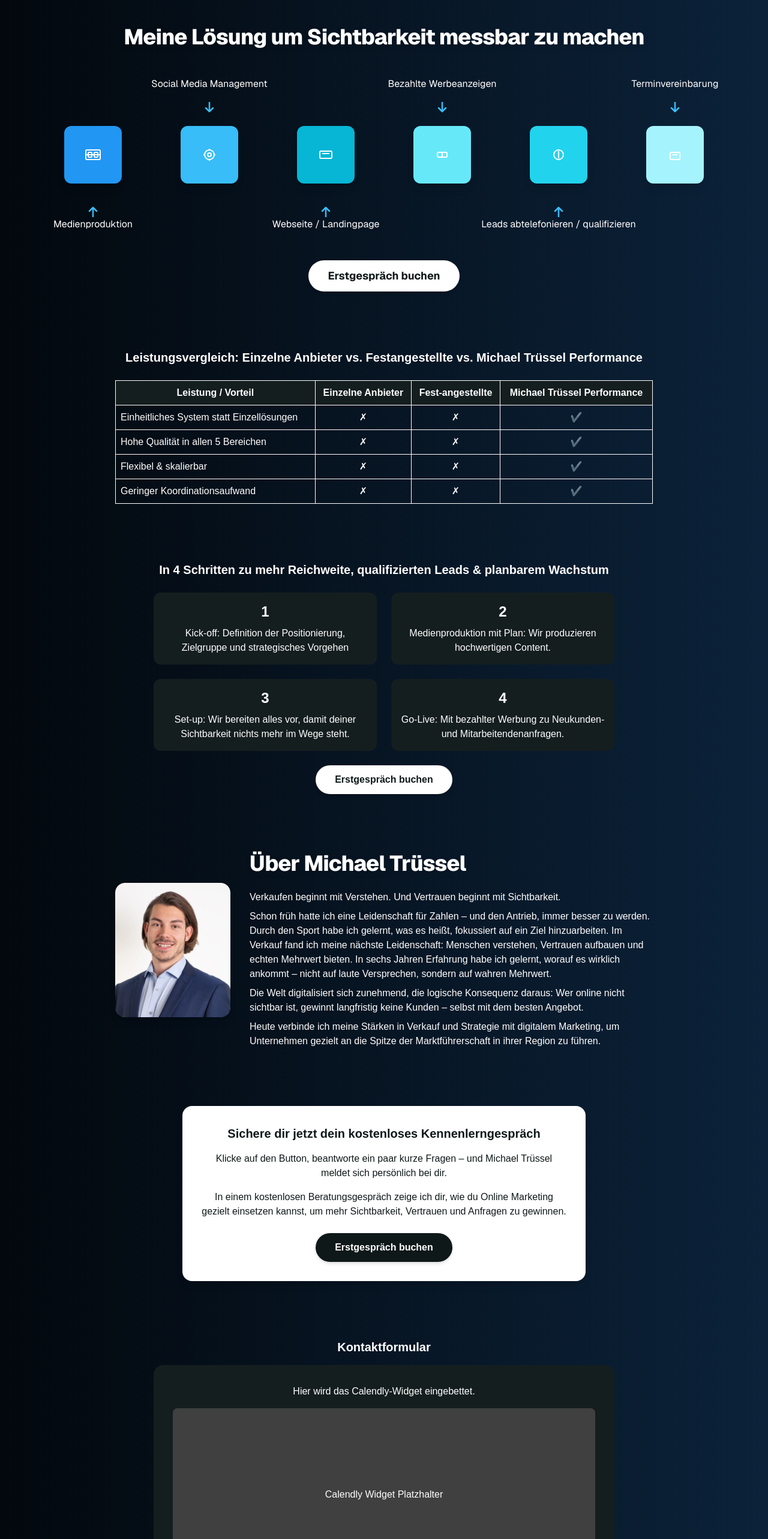
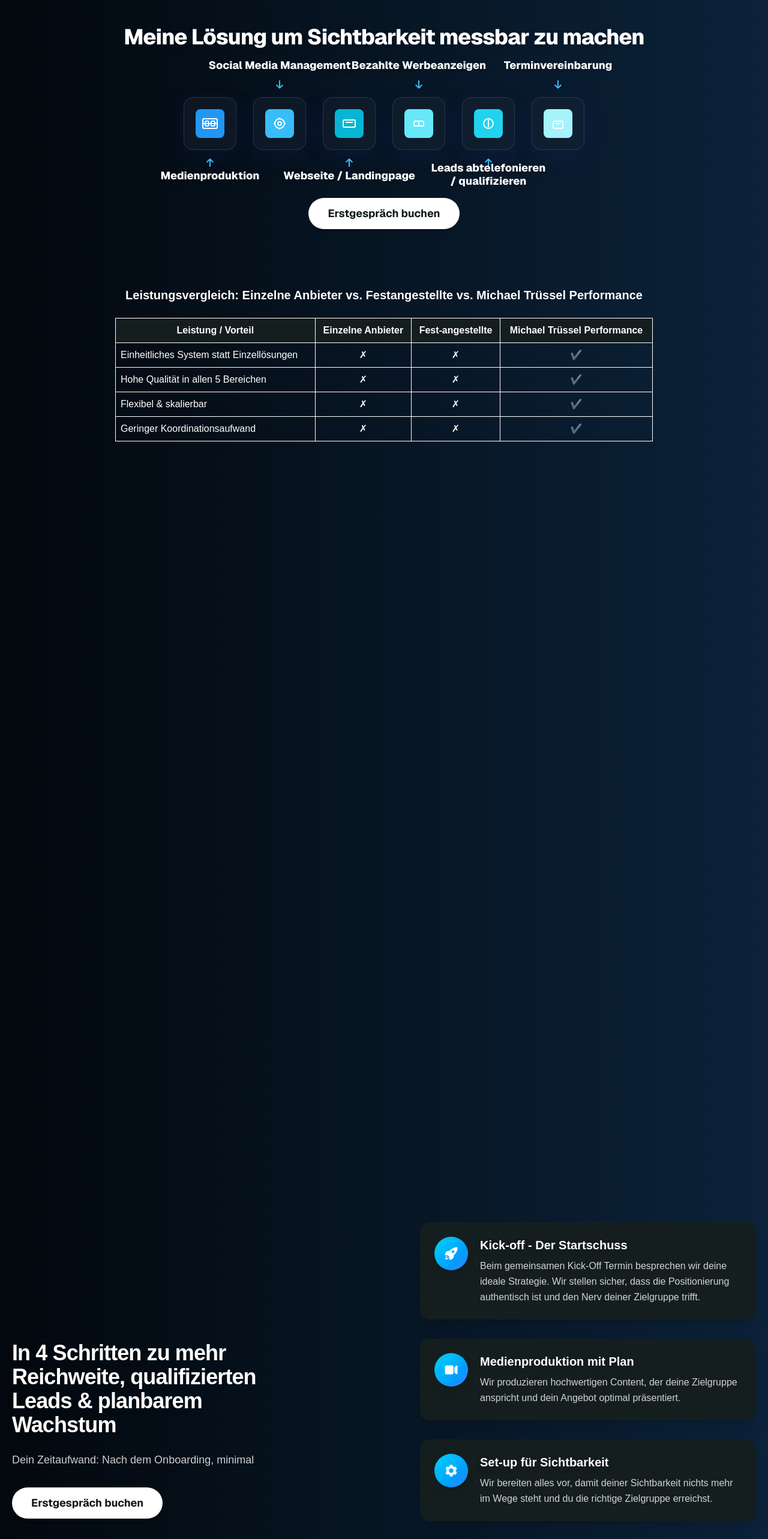
Before and after one commit to MT-Pages/MT-performance-Homepage, a Next.js app in the folder project/: page / in a window 1280 px wide. Shown: the part 1980-4546 px from the top of the page at 60% size. Built offline with nearby package versions, Linux system fonts and the light colour scheme.

Commit message:
Enhance: Update animations and styles in global CSS; implement new StepsSection component with scroll-triggered visibility for steps, improving user engagement and visual appeal.

```diff
--- a/project/src/app/globals.css
+++ b/project/src/app/globals.css
@@ -31,19 +31,12 @@ body {
 }
 
 /* Custom animations */
-@keyframes fadeInUp {
-  from {
-    opacity: 0;
-    transform: translateY(20px);
-  }
-  to {
-    opacity: 1;
-    transform: translateY(0);
-  }
+@keyframes fade-in-up {
+  from { opacity: 0; transform: translateY(32px); }
+  to { opacity: 1; transform: translateY(0); }
 }
-
 .animate-fade-in-up {
-  animation: fadeInUp 0.6s ease-out forwards;
+  animation: fade-in-up 0.7s cubic-bezier(0.22, 1, 0.36, 1) both;
 }
 
 .animation-delay-200 {
@@ -78,3 +71,104 @@ body {
 .border-gold {
   border-color: #d4af37;
 }
+
+@keyframes bounce-arrow {
+  0%, 100% { transform: translateY(0); }
+  50% { transform: translateY(10px); }
+}
+.animate-bounce-arrow {
+  animation: bounce-arrow 1.2s infinite;
+}
+
+/* Glasmorphism Utility */
+.glasmorphism {
+  background: rgba(30, 41, 59, 0.35); /* dunkles, leicht transparentes Overlay */
+  box-shadow: 0 8px 32px 0 rgba(31, 38, 135, 0.18);
+  backdrop-filter: blur(8px);
+  -webkit-backdrop-filter: blur(8px);
+  border-radius: 1rem;
+  border: 1px solid rgba(255, 255, 255, 0.12);
+}
+
+/* Scroll Animations für Steps Section */
+.steps-section {
+  position: relative;
+  z-index: 1;
+  scroll-behavior: smooth;
+}
+
+.steps-container {
+  position: sticky;
+  top: 0;
+  height: 100vh;
+  display: flex;
+  flex-direction: column;
+  justify-content: center;
+  align-items: center;
+  overflow: hidden;
+}
+
+.step-card {
+  opacity: 0;
+  transform: translateY(40px);
+  transition: opacity 0.6s ease, transform 0.6s ease;
+}
+
+.step-card.visible {
+  opacity: 1;
+  transform: translateY(0);
+}
+
+.spacer {
+  height: 150vh; /* Längerer Abstand zum Triggern der Animation */
+}
+
+.steps-heading-container {
+  position: absolute;
+  left: 0;
+  top: 50%;
+  transform: translateY(-50%);
+  width: 100%;
+  max-width: 500px;
+  text-align: left;
+  padding: 0 20px;
+  z-index: 10;
+}
+
+.steps-content-container {
+  position: absolute;
+  right: 0;
+  top: 50%;
+  transform: translateY(-50%);
+  width: 100%;
+  max-width: 600px;
+  padding: 0 20px;
+}
+
+@media (max-width: 1200px) {
+  .steps-heading-container,
+  .steps-content-container {
+    position: relative;
+    top: auto;
+    transform: none;
+    left: auto;
+    right: auto;
+    max-width: 100%;
+    margin: 0 auto;
+  }
+
+  .steps-heading-container {
+    margin-bottom: 3rem;
+    text-align: center;
+  }
+
+  .spacer {
+    height: 100vh;
+  }
+}
+
+@media (max-width: 768px) {
+  .spacer {
+    height: 80vh;
+  }
+}
--- a/project/src/components/SolutionSection.tsx
+++ b/project/src/components/SolutionSection.tsx
@@ -35,7 +35,7 @@ const steps = [
     titlePosition: 'top',
   },
   {
-    title: 'Leads abtelefonieren / qualifizieren',
+    title: 'Leads abtelefonieren\n/ qualifizieren',
     icon: (
       <svg width="48" height="48" viewBox="0 0 48 48" fill="none"><rect width="48" height="48" rx="8" fill="#22D3EE"/><g stroke="#fff" strokeWidth="2"><path d="M24 18v12"/><circle cx="24" cy="24" r="8"/></g></svg>
     ),
@@ -54,7 +54,7 @@ const steps = [
 
 function Arrow({ up, className }: { up?: boolean; className?: string }) {
   return (
-    <svg width="24" height="20" viewBox="0 0 24 20" fill="none" className={`animate-bounce-arrow ${className || ''}`.trim()}>
+    <svg width="24" height="20" viewBox="0 0 24 20" fill="none" className={className || ''}>
       <path d={up ? "M12 20V4M12 4l-6 6M12 4l6 6" : "M12 0v16M12 16l-6-6M12 16l6-6"} stroke="#38BDF8" strokeWidth="2.5" strokeLinecap="round" strokeLinejoin="round" />
     </svg>
   );
@@ -66,31 +66,51 @@ export default function SolutionSection() {
       <div className="max-w-6xl mx-auto text-center">
         <SectionTitle>Meine Lösung um Sichtbarkeit messbar zu machen</SectionTitle>
         <div className="w-full">
-          <div className="flex flex-row flex-wrap items-center justify-center gap-10 md:gap-16 mx-auto mt-32 mb-32 px-2">
+          <div className="flex flex-row flex-wrap items-center justify-center gap-2 md:gap-4 mx-auto mt-20 mb-20 px-2">
             {steps.map((step, i) => (
-              <div className="relative flex flex-col items-center w-[110px] md:w-[130px] flex-shrink-0" key={step.title}>
+              <div className="relative flex flex-col items-center w-[90px] md:w-[100px] flex-shrink-0" key={step.title}>
                 {step.titlePosition === 'top' && (
                   <>
-                    <div className="absolute -top-20 left-1/2 -translate-x-1/2 w-max text-white text-sm md:text-base font-sans text-center leading-tight min-h-[38px]">{step.title}</div>
-                    <div className="absolute -top-10 left-1/2 -translate-x-1/2"><Arrow up={false} /></div>
+                    <div className="absolute -top-16 left-1/2 -translate-x-1/2 w-max text-white text-base md:text-lg font-extrabold font-sans text-center leading-tight min-h-[32px] drop-shadow-lg">
+                      {step.title.split('\n').map((line, idx) => (
+                        <React.Fragment key={idx}>
+                          {line}
+                          {idx < step.title.split('\n').length - 1 && <br />}
+                        </React.Fragment>
+                      ))}
+                    </div>
+                    <div className="absolute -top-7 left-1/2 -translate-x-1/2"><Arrow up={false} className="w-5 h-4 static-arrow" /></div>
                   </>
                 )}
-                <div className={`rounded-xl ${step.color} flex items-center justify-center w-[80px] h-[80px] md:w-[96px] md:h-[96px] shadow-lg transition-all duration-300 hover:scale-110 hover:shadow-2xl cursor-pointer group`}>
-                  <div className="transition-transform duration-300 group-hover:scale-110">
+                <div
+                  className={`glasmorphism ${step.color} flex items-center justify-center w-[72px] h-[72px] md:w-[88px] md:h-[88px] shadow-lg transition-all duration-300 hover:scale-110 hover:shadow-2xl focus:scale-110 focus:shadow-2xl cursor-pointer group outline-none ring-0 focus-visible:ring-4 focus-visible:ring-cyan-300`}
+                  tabIndex={0}
+                  aria-label={step.title}
+                >
+                  <div className="transition-transform duration-300 group-hover:scale-110 group-focus:scale-110">
                     {step.icon}
                   </div>
                 </div>
                 {step.titlePosition === 'bottom' && (
                   <>
-                    <div className="absolute -bottom-14 left-1/2 -translate-x-1/2"><Arrow up /></div>
-                    <div className="absolute -bottom-24 left-1/2 -translate-x-1/2 w-max text-white text-sm md:text-base font-sans text-center leading-tight min-h-[38px]">{step.title}</div>
+                    <div className="absolute -bottom-7 left-1/2 -translate-x-1/2"><Arrow up className="w-5 h-4 static-arrow" /></div>
+                    <div className="absolute -bottom-16 left-1/2 -translate-x-1/2 w-max text-white text-base md:text-lg font-extrabold font-sans text-center leading-tight min-h-[32px] drop-shadow-lg">
+                      {step.title.split('\n').map((line, idx) => (
+                        <React.Fragment key={idx}>
+                          {line}
+                          {idx < step.title.split('\n').length - 1 && <br />}
+                        </React.Fragment>
+                      ))}
+                    </div>
                   </>
                 )}
               </div>
             ))}
           </div>
         </div>
-        <button className="bg-white text-[#0f1819] font-bold rounded-full px-8 py-3 shadow-md hover:scale-105 hover:shadow-xl transition-all text-lg font-sans">Erstgespräch buchen</button>
+        <button className="bg-white text-[#0f1819] font-bold rounded-full px-8 py-3 shadow-md hover:scale-105 hover:shadow-xl transition-all text-lg font-sans focus:outline-none focus:ring-4 focus:ring-cyan-300 active:scale-95">
+          Erstgespräch buchen
+        </button>
       </div>
     </section>
   );
--- a/project/src/components/StepsSection.tsx
+++ b/project/src/components/StepsSection.tsx
@@ -1,30 +1,148 @@
-import React from 'react';
+"use client";
+
+import React, { useEffect, useRef, useState } from 'react';
 
 export default function StepsSection() {
+  const steps = [
+    {
+      number: 1,
+      title: 'Kick-off - Der Startschuss',
+      description: 'Beim gemeinsamen Kick-Off Termin besprechen wir deine ideale Strategie. Wir stellen sicher, dass die Positionierung authentisch ist und den Nerv deiner Zielgruppe trifft.',
+      icon: (
+        <svg xmlns="http://www.w3.org/2000/svg" viewBox="0 0 24 24" fill="currentColor" className="w-6 h-6">
+          <path fillRule="evenodd" d="M9.315 7.584C12.195 3.883 16.695 1.5 21.75 1.5a.75.75 0 0 1 .75.75c0 5.056-2.383 9.555-6.084 12.436A6.75 6.75 0 0 1 9.75 22.5a.75.75 0 0 1-.75-.75v-4.131A15.838 15.838 0 0 1 6.382 15H2.25a.75.75 0 0 1-.75-.75 6.75 6.75 0 0 1 7.815-6.666ZM15 6.75a2.25 2.25 0 1 0 0 4.5 2.25 2.25 0 0 0 0-4.5Z" clipRule="evenodd" />
+          <path d="M5.26 17.242a.75.75 0 1 0-.897-1.203 5.243 5.243 0 0 0-2.05 5.022.75.75 0 0 0 .625.627 5.243 5.243 0 0 0 5.022-2.051.75.75 0 1 0-1.202-.897 3.744 3.744 0 0 1-3.008 1.51c0-1.23.592-2.323 1.51-3.008Z" />
+        </svg>
+      )
+    },
+    {
+      number: 2,
+      title: 'Medienproduktion mit Plan',
+      description: 'Wir produzieren hochwertigen Content, der deine Zielgruppe anspricht und dein Angebot optimal präsentiert.',
+      icon: (
+        <svg xmlns="http://www.w3.org/2000/svg" viewBox="0 0 24 24" fill="currentColor" className="w-6 h-6">
+          <path d="M4.5 4.5a3 3 0 0 0-3 3v9a3 3 0 0 0 3 3h8.25a3 3 0 0 0 3-3v-9a3 3 0 0 0-3-3H4.5ZM19.94 18.75l-2.69-2.69V7.94l2.69-2.69c.944-.945 2.56-.276 2.56 1.06v11.38c0 1.336-1.616 2.005-2.56 1.06Z" />
+        </svg>
+      )
+    },
+    {
+      number: 3,
+      title: 'Set-up für Sichtbarkeit',
+      description: 'Wir bereiten alles vor, damit deiner Sichtbarkeit nichts mehr im Wege steht und du die richtige Zielgruppe erreichst.',
+      icon: (
+        <svg xmlns="http://www.w3.org/2000/svg" viewBox="0 0 24 24" fill="currentColor" className="w-6 h-6">
+          <path fillRule="evenodd" d="M11.078 2.25c-.917 0-1.699.663-1.85 1.567L9.05 4.889c-.02.12-.115.26-.297.348a7.493 7.493 0 0 0-.986.57c-.166.115-.334.126-.45.083L6.3 5.508a1.875 1.875 0 0 0-2.282.819l-.922 1.597a1.875 1.875 0 0 0 .432 2.385l.84.692c.095.078.17.229.154.43a7.598 7.598 0 0 0 0 1.139c.015.2-.059.352-.153.43l-.841.692a1.875 1.875 0 0 0-.432 2.385l.922 1.597a1.875 1.875 0 0 0 2.282.818l1.019-.382c.115-.043.283-.031.45.082.312.214.641.405.985.57.182.088.277.228.297.35l.178 1.071c.151.904.933 1.567 1.85 1.567h1.844c.916 0 1.699-.663 1.85-1.567l.178-1.072c.02-.12.114-.26.297-.349.344-.165.673-.356.985-.57.167-.114.335-.125.45-.082l1.02.382a1.875 1.875 0 0 0 2.28-.819l.923-1.597a1.875 1.875 0 0 0-.432-2.385l-.84-.692c-.095-.078-.17-.229-.154-.43a7.614 7.614 0 0 0 0-1.139c-.016-.2.059-.352.153-.43l.84-.692c.708-.582.891-1.59.433-2.385l-.922-1.597a1.875 1.875 0 0 0-2.282-.818l-1.02.382c-.114.043-.282.031-.449-.083a7.49 7.49 0 0 0-.985-.57c-.183-.087-.277-.227-.297-.348l-.179-1.072a1.875 1.875 0 0 0-1.85-1.567h-1.843ZM12 15.75a3.75 3.75 0 1 0 0-7.5 3.75 3.75 0 0 0 0 7.5Z" clipRule="evenodd" />
+        </svg>
+      )
+    },
+    {
+      number: 4,
+      title: 'Go-Live zum Erfolg',
+      description: 'Mit bezahlter Werbung zu Neukunden- und Mitarbeitendenanfragen, die perfekt zu deinem Unternehmen passen.',
+      icon: (
+        <svg xmlns="http://www.w3.org/2000/svg" viewBox="0 0 24 24" fill="currentColor" className="w-6 h-6">
+          <path fillRule="evenodd" d="M15.22 6.268a.75.75 0 0 1 .22.53v5.5a.75.75 0 0 1-1.5 0V7.949l-7.859 7.86a.75.75 0 0 1-1.06-1.06l7.86-7.86H8.25a.75.75 0 0 1 0-1.5h6.44a.75.75 0 0 1 .53.219Z" clipRule="evenodd" />
+        </svg>
+      )
+    }
+  ];
+
+  const [visibleSteps, setVisibleSteps] = useState<number[]>([]);
+  const sectionRef = useRef<HTMLDivElement>(null);
+  const stepRefs = useRef<HTMLDivElement[]>([]);
+  const [scrollProgress, setScrollProgress] = useState(0);
+
+  useEffect(() => {
+    const handleScroll = () => {
+      if (!sectionRef.current) return;
+
+      const sectionRect = sectionRef.current.getBoundingClientRect();
+      const sectionTop = sectionRect.top;
+      const windowHeight = window.innerHeight;
+      const scrollHeight = document.documentElement.scrollHeight - windowHeight;
+      const currentScroll = window.scrollY;
+
+      // Berechne den Fortschritt für die gesamte Section (0-1)
+      const sectionProgress = Math.min(1, Math.max(0,
+        (windowHeight * 0.5 - sectionTop) / (windowHeight * 0.5)
+      ));
+
+      setScrollProgress(sectionProgress);
+
+      // Zeige Steps basierend auf Scroll-Position an
+      if (sectionProgress > 0) {
+        const stepsToShow = Math.min(steps.length, Math.floor(sectionProgress * (steps.length + 1)));
+
+        const newVisibleSteps = [];
+        for (let i = 0; i < stepsToShow; i++) {
+          newVisibleSteps.push(i);
+        }
+
+        if (JSON.stringify(newVisibleSteps) !== JSON.stringify(visibleSteps)) {
+          setVisibleSteps(newVisibleSteps);
+        }
+      }
+    };
+
+    window.addEventListener('scroll', handleScroll);
+    handleScroll(); // Initial check
+
+    return () => {
+      window.removeEventListener('scroll', handleScroll);
+    };
+  }, [steps.length, visibleSteps]);
+
   return (
-    <section className="py-12">
-      <div className="max-w-3xl mx-auto text-center">
-        <h2 className="text-white text-xl font-bold mb-6">In 4 Schritten zu mehr Reichweite, qualifizierten Leads & planbarem Wachstum</h2>
-        <div className="grid grid-cols-1 md:grid-cols-2 gap-6 mb-6">
-          <div className="bg-[#151e1f] rounded-xl p-4 text-white">
-            <div className="font-bold text-2xl mb-2">1</div>
-            <div>Kick-off: Definition der Positionierung, Zielgruppe und strategisches Vorgehen</div>
+    <div className="steps-section">
+      <div className="spacer"></div> {/* Platz zum Scrollen vor der Section */}
+
+      <div className="steps-container relative" ref={sectionRef}>
+        <div className="container mx-auto px-4 lg:px-0 flex flex-col lg:flex-row">
+
+          {/* Linke Seite - Text und Button */}
+          <div className="steps-heading-container">
+            <h2 className="text-white text-3xl md:text-4xl font-extrabold mb-6 text-left tracking-tight drop-shadow-lg">
+              In 4 Schritten zu mehr Reichweite, qualifizierten Leads & planbarem Wachstum
+            </h2>
+
+            <p className="text-white/80 text-lg mb-8">
+              Dein Zeitaufwand: Nach dem Onboarding, minimal
+            </p>
+
+            <button className="bg-white text-[#0f1819] font-bold rounded-full px-8 py-3 shadow-md hover:scale-105 hover:shadow-xl transition-all text-lg font-sans focus:outline-none focus:ring-4 focus:ring-cyan-300 active:scale-95">
+              Erstgespräch buchen
+            </button>
           </div>
-          <div className="bg-[#151e1f] rounded-xl p-4 text-white">
-            <div className="font-bold text-2xl mb-2">2</div>
-            <div>Medienproduktion mit Plan: Wir produzieren hochwertigen Content.</div>
+
+          {/* Rechte Seite - Steps */}
+          <div className="steps-content-container">
+            <div className="flex flex-col items-start justify-center gap-8 w-full">
+              {steps.map((step, idx) => (
+                <div
+                  key={step.title}
+                  ref={(el: HTMLDivElement | null) => {
+                    if (el) stepRefs.current[idx] = el;
+                  }}
+                  className={`step-card bg-[#151e1f] rounded-2xl p-6 text-white shadow-xl flex flex-row items-start w-full ${visibleSteps.includes(idx) ? 'visible' : ''}`}
+                  style={{ transitionDelay: `${idx * 0.3}s` }}
+                >
+                  <div className="flex-shrink-0 flex items-center justify-center w-14 h-14 rounded-full bg-gradient-to-br from-cyan-400 to-blue-500 text-white text-2xl font-bold mr-5 shadow-lg">
+                    {step.icon}
+                  </div>
+
+                  <div className="flex-1 text-left">
+                    <div className="font-bold text-xl mb-2 text-white drop-shadow-lg">{step.title}</div>
+                    <div className="text-white/80 text-base leading-relaxed">{step.description}</div>
+                  </div>
+                </div>
+              ))}
+            </div>
           </div>
-          <div className="bg-[#151e1f] rounded-xl p-4 text-white">
-            <div className="font-bold text-2xl mb-2">3</div>
-            <div>Set-up: Wir bereiten alles vor, damit deiner Sichtbarkeit nichts mehr im Wege steht.</div>
-          </div>
-          <div className="bg-[#151e1f] rounded-xl p-4 text-white">
-            <div className="font-bold text-2xl mb-2">4</div>
-            <div>Go-Live: Mit bezahlter Werbung zu Neukunden- und Mitarbeitendenanfragen.</div>
-          </div>
+
         </div>
-        <button className="bg-white text-[#0f1819] font-bold rounded-full px-8 py-3 shadow-md hover:opacity-90 transition-all">Erstgespräch buchen</button>
       </div>
-    </section>
+
+      <div className="spacer"></div> {/* Platz zum Scrollen nach der Section */}
+    </div>
   );
 }
```
